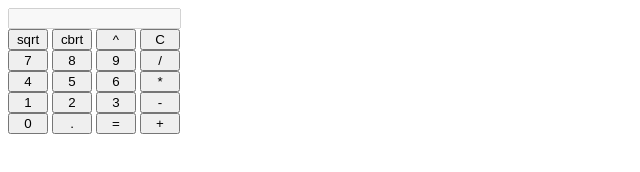
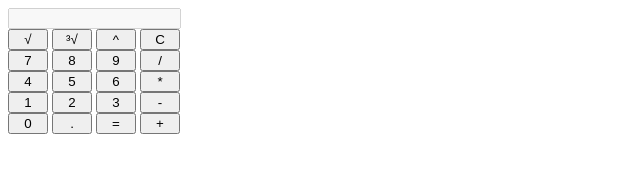
Before and after one commit to koucyan-iruka/basic-calc, a plain HTML site: page index.html in a window 1280 px wide. Shown: the full height of the page, 0-640 px from the left. Drawn offline with Linux system fonts and the light colour scheme.

Commit message:
Update index.html

```diff
--- a/index.html
+++ b/index.html
@@ -36,8 +36,8 @@
    <form name="calculator">
     <input type="text" name="display" id="display" style="width: 165px;" disabled>
      <br>
-       <input type="button" value="sqrt" onclick="sqrtcal()">
-       <input type="button" value="cbrt" onclick="cbrtcal()">
+       <input type="button" value="√" onclick="sqrtcal()">
+       <input type="button" value="³√" onclick="cbrtcal()">
        <input type="button" value="^" onclick="addToDisplay('**')">
        <input type="button" value="C" onclick="clearDisplay()">
      <br>
```
